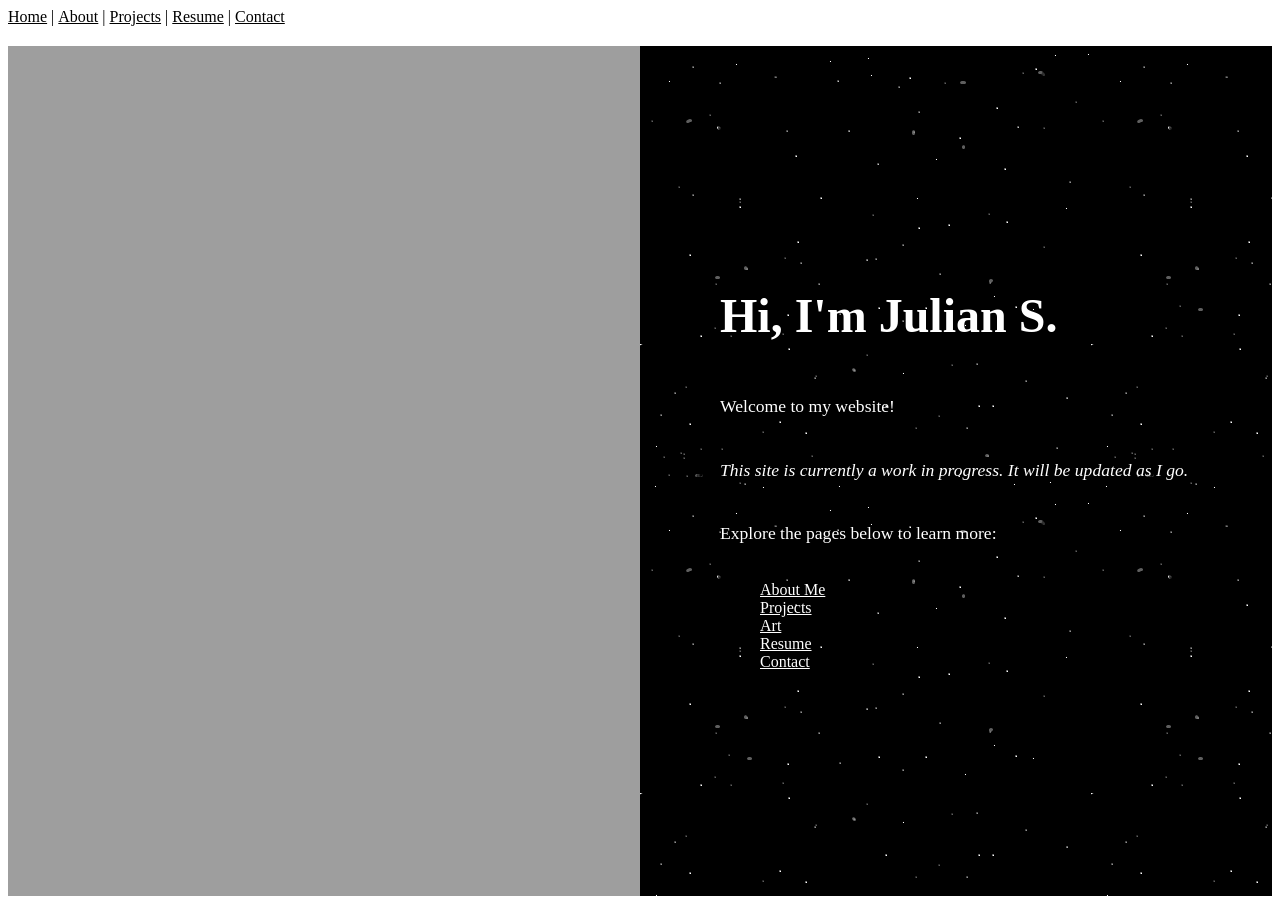
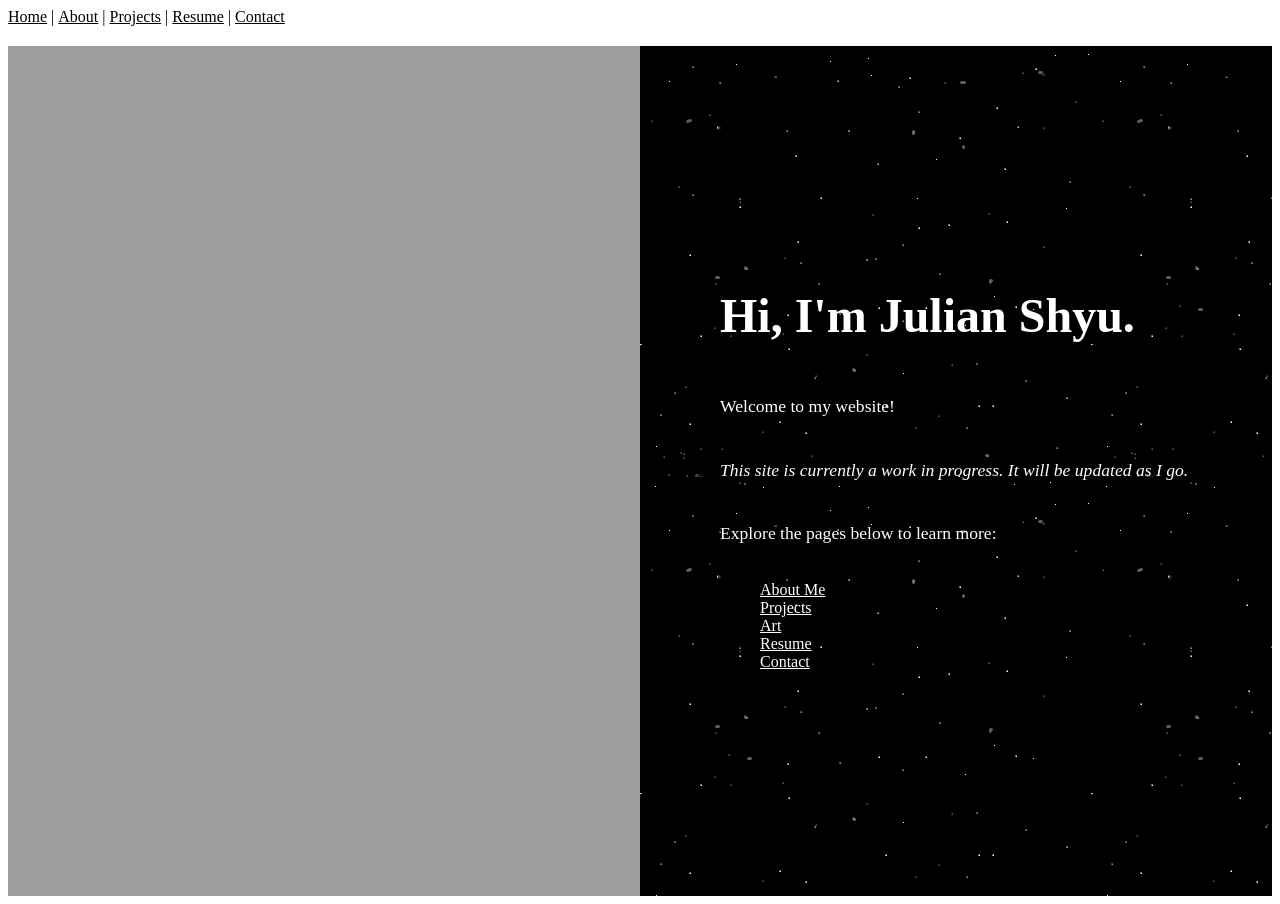
Before and after one commit to Julianzen/julians.github.io, a Jekyll site: the page built from index.md, in a window 1280 px wide. Built offline with Jekyll 4.4.1, drawn with Linux system fonts in a browser that asks for light colours.

Commit message:
Update name from Julian S. to Julian Shyu

```diff
--- a/index.md
+++ b/index.md
@@ -10,7 +10,7 @@ title: "Home"
 
   <div class="home-right">
 
-    <h1>Hi, I'm Julian S.</h1>
+    <h1>Hi, I'm Julian Shyu.</h1>
 
     <p>Welcome to my website!</p>
 
```
